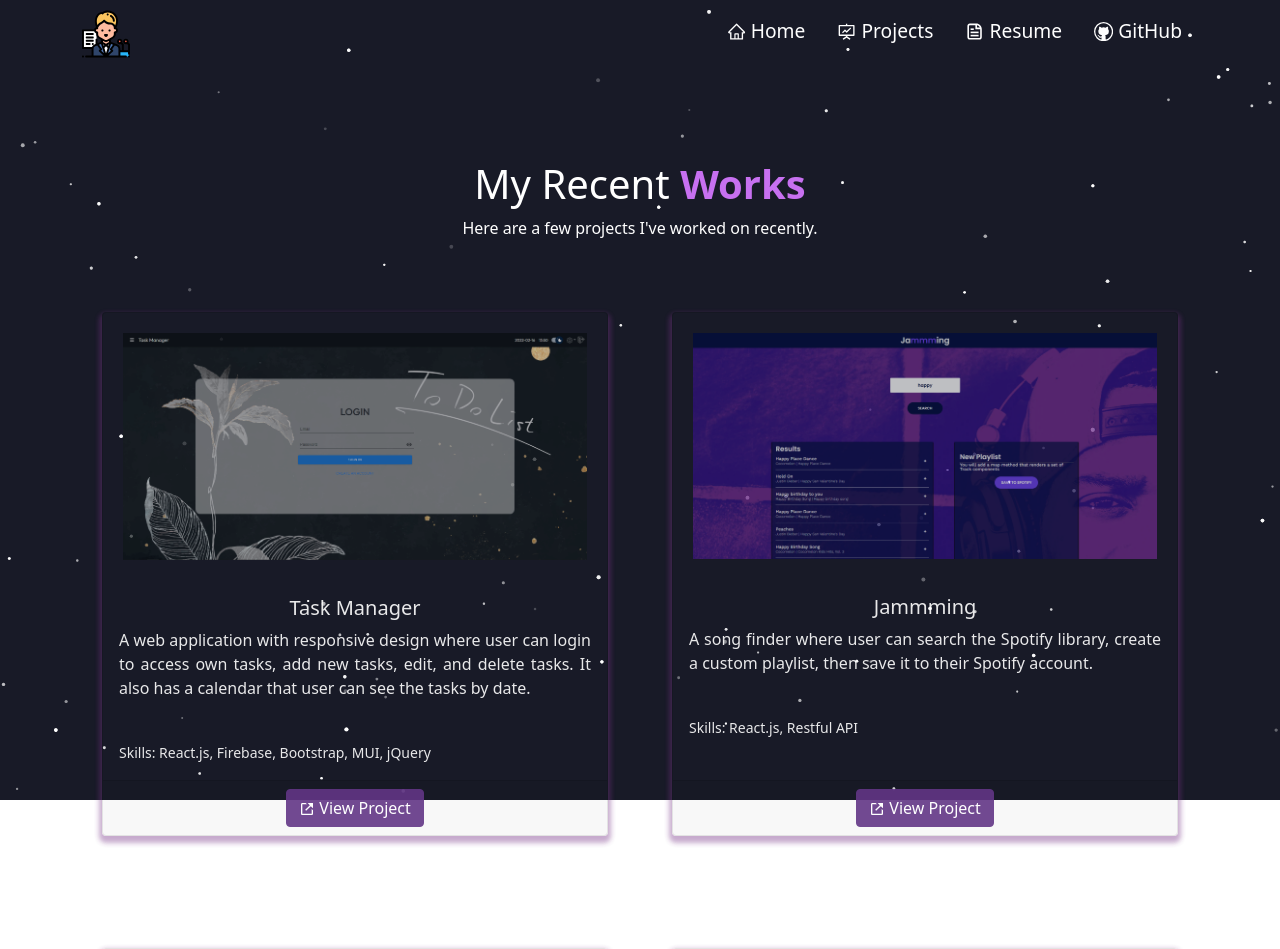
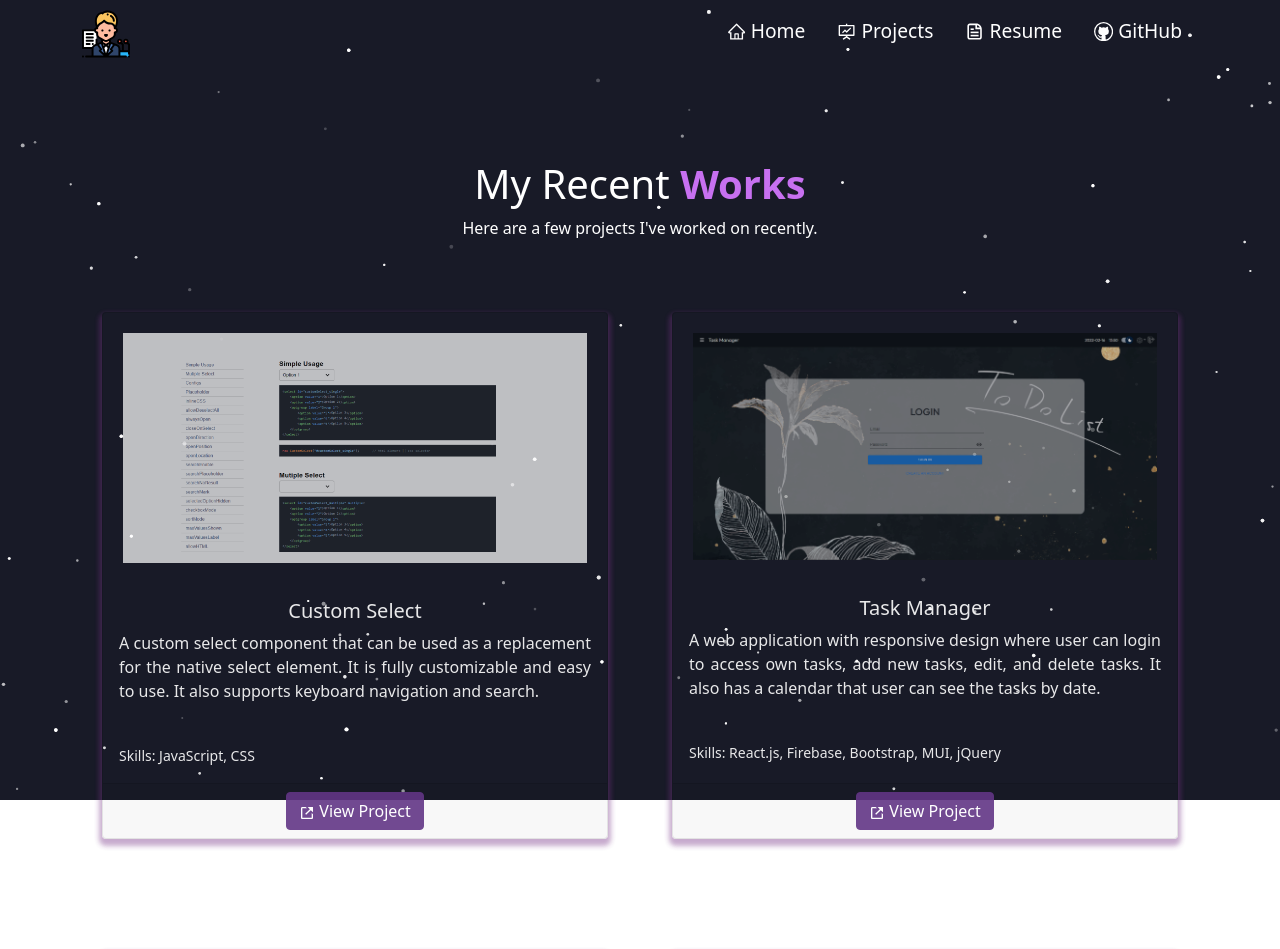
Before and after one commit to harry33321/harry33321.github.io, a React (Create React App) app: page /projects in a window 1280 px wide. Shown: the top 949 px of the page. Built offline with nearby package versions, Linux system fonts and the light colour scheme.

Commit message:
[update] add project

```diff
--- a/src/pages/Projects.js
+++ b/src/pages/Projects.js
@@ -7,10 +7,19 @@ import ColmarAcademy from "../Assets/Colmar-Academy.png";
 import Ravenous from "../Assets/Ravenous.png";
 import Jammming from "../Assets/Jammming.png";
 import TaskManager from "../Assets/Task-Manager.png";
+import CustomSelect from "../Assets/Custom-Select.png";
 
 export default function Projects() {
 
     const projects = [
+        {
+            title: "Custom Select",
+            description: "A custom select component that can be used as a replacement for the native select element. It is fully customizable and easy to use. It also supports keyboard navigation and search.",
+            skills: "JavaScript, CSS",
+            imgPath: CustomSelect,
+            codeLink: "https://github.com/harry33321/custom-select",
+            projectLink: "https://github.com/harry33321/custom-select#readme"
+        },
         {
             title: "Task Manager",
             description: "A web application with responsive design where user can login to access own tasks, add new tasks, edit, and delete tasks. It also has a calendar that user can see the tasks by date.",
```
Also changed, not shown: src/Assets/Custom-Select.png (added).
